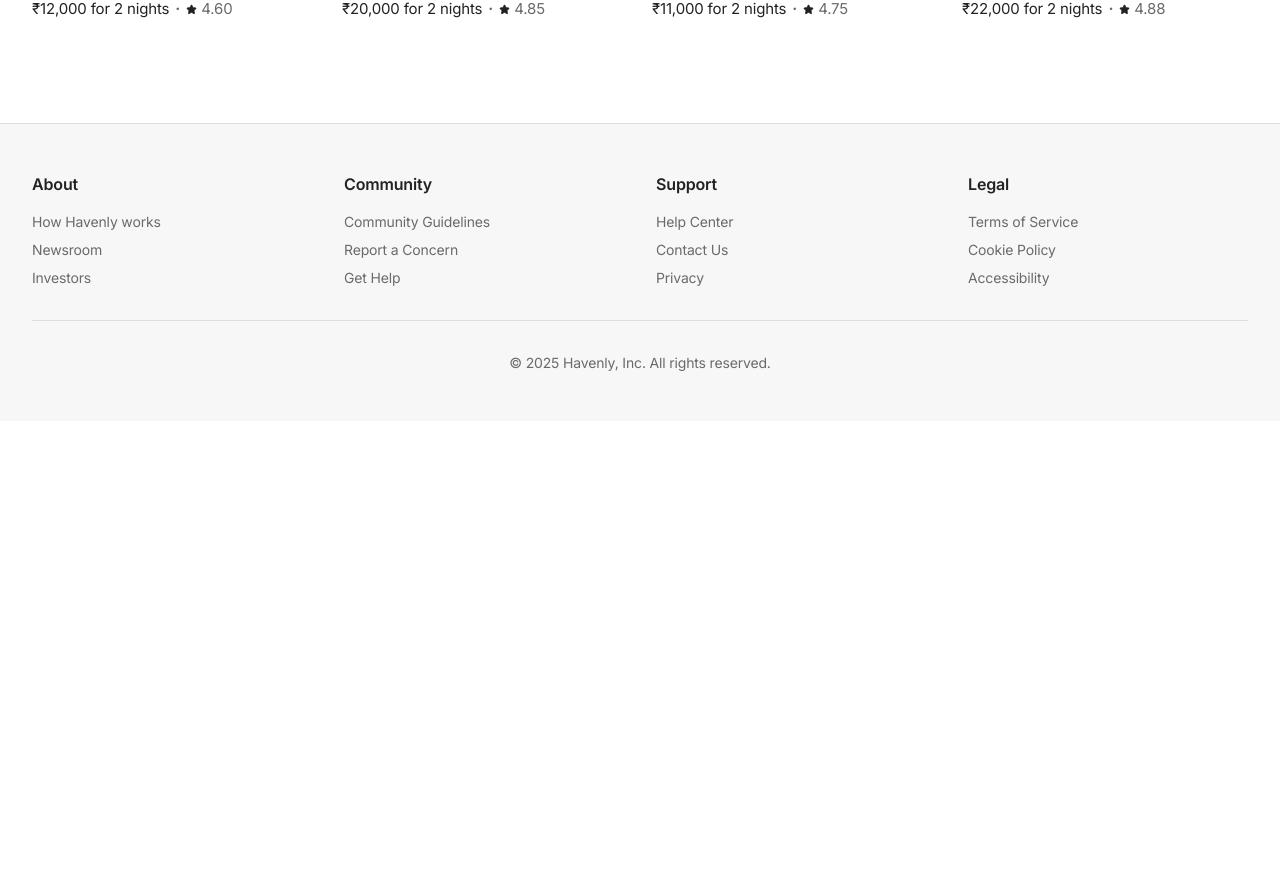
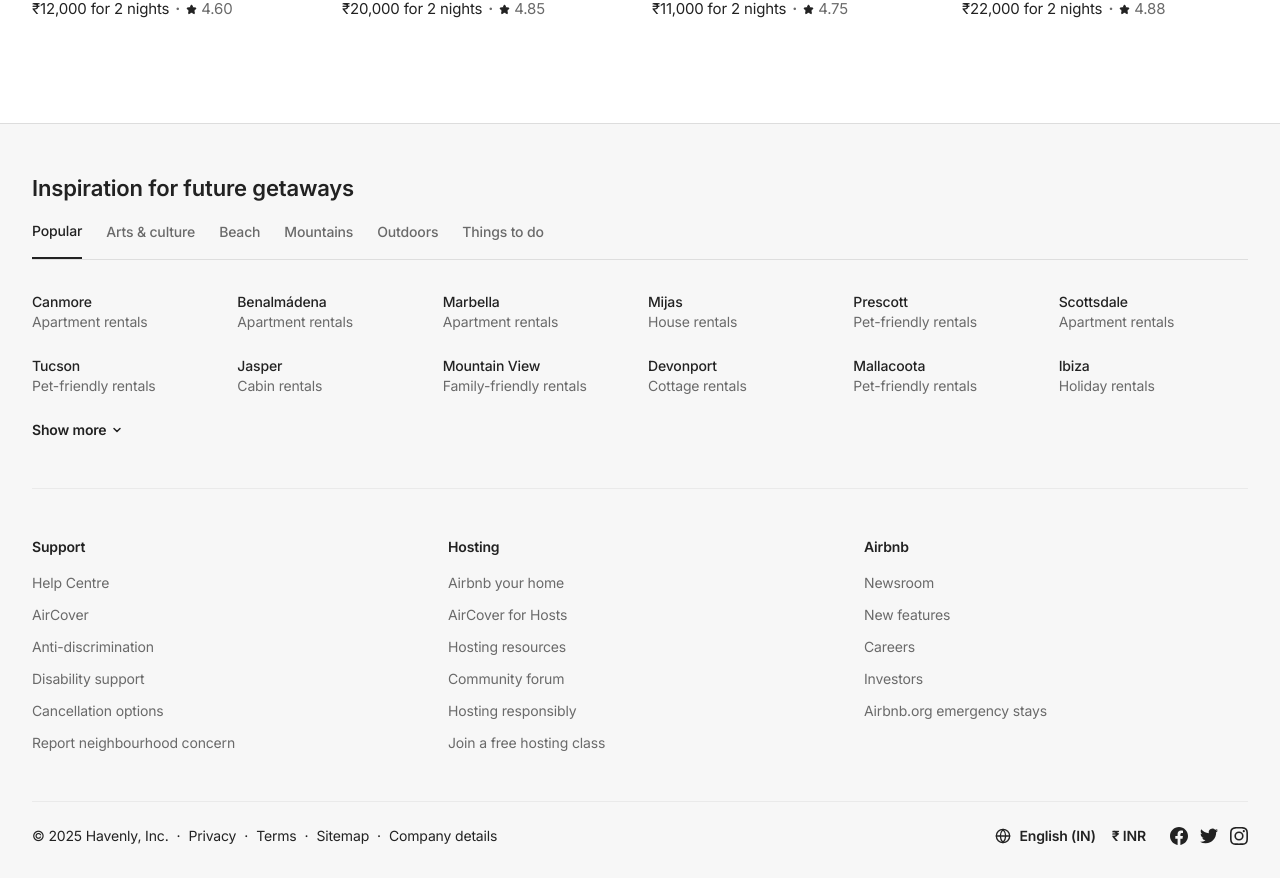
Before and after one commit to akshay0611/havenly, a Next.js app: page / in a window 1280 px wide. Shown: the part 1479-2357 px from the top of the page. Before the commit the page ends 1900 px from the top, so only its background shows below. Built offline with nearby package versions, Linux system fonts and the light colour scheme.

Commit message:
feat: redesign footer with inspiration section and add project design documentation

```diff
--- a/app/page.tsx
+++ b/app/page.tsx
@@ -121,49 +121,116 @@ export default function Home() {
         </div>
       </section>
 
-      {/* Footer */}
-      <footer className="border-t border-border bg-muted py-12">
+      {/* Final Detailed Footer */}
+      <footer className="bg-[#F7F7F7] border-t border-border pt-12 pb-8">
         <div className="mx-auto max-w-7xl px-4 sm:px-6 lg:px-8">
-          <div className="grid gap-8 sm:grid-cols-2 lg:grid-cols-4 mb-8">
-            {/* About */}
+
+          {/* Inspiration Section */}
+          <div className="mb-12">
+            <h2 className="text-[22px] font-semibold text-foreground mb-4">Inspiration for future getaways</h2>
+            <div className="flex gap-6 border-b border-black/10 overflow-x-auto hide-scrollbar mb-8">
+              {['Popular', 'Arts & culture', 'Beach', 'Mountains', 'Outdoors', 'Things to do'].map((tab, i) => (
+                <button key={tab} className={`pb-4 text-sm font-medium transition-colors whitespace-nowrap ${i === 0 ? 'border-b-2 border-foreground text-foreground' : 'text-muted-foreground hover:text-foreground'}`}>
+                  {tab}
+                </button>
+              ))}
+            </div>
+
+            <div className="grid grid-cols-2 md:grid-cols-3 lg:grid-cols-6 gap-y-6 gap-x-4">
+              {[
+                { name: 'Canmore', sub: 'Apartment rentals' },
+                { name: 'Benalmádena', sub: 'Apartment rentals' },
+                { name: 'Marbella', sub: 'Apartment rentals' },
+                { name: 'Mijas', sub: 'House rentals' },
+                { name: 'Prescott', sub: 'Pet-friendly rentals' },
+                { name: 'Scottsdale', sub: 'Apartment rentals' },
+                { name: 'Tucson', sub: 'Pet-friendly rentals' },
+                { name: 'Jasper', sub: 'Cabin rentals' },
+                { name: 'Mountain View', sub: 'Family-friendly rentals' },
+                { name: 'Devonport', sub: 'Cottage rentals' },
+                { name: 'Mallacoota', sub: 'Pet-friendly rentals' },
+                { name: 'Ibiza', sub: 'Holiday rentals' },
+              ].map((loc) => (
+                <div key={loc.name} className="cursor-pointer group">
+                  <div className="text-sm font-medium text-foreground group-hover:text-muted-foreground">{loc.name}</div>
+                  <div className="text-sm text-muted-foreground">{loc.sub}</div>
+                </div>
+              ))}
+              <div className="flex items-center gap-1 text-sm font-semibold text-foreground cursor-pointer hover:underline">
+                Show more <svg xmlns="http://www.w3.org/2000/svg" width="12" height="12" viewBox="0 0 24 24" fill="none" stroke="currentColor" strokeWidth="3" strokeLinecap="round" strokeLinejoin="round"><path d="m6 9 6 6 6-6"/></svg>
+              </div>
+            </div>
+          </div>
+
+          <hr className="border-black/5 mb-12" />
+
+          {/* Links Grid */}
+          <div className="grid gap-8 grid-cols-1 md:grid-cols-3 mb-12">
             <div>
-              <h3 className="font-semibold text-foreground mb-4">About</h3>
-              <ul className="space-y-2 text-sm text-muted-foreground">
-                <li><a href="#" className="hover:text-foreground transition">How Havenly works</a></li>
-                <li><a href="#" className="hover:text-foreground transition">Newsroom</a></li>
-                <li><a href="#" className="hover:text-foreground transition">Investors</a></li>
+              <h3 className="font-semibold text-sm text-foreground mb-4">Support</h3>
+              <ul className="space-y-3 text-sm text-muted-foreground">
+                <li><a href="#" className="hover:underline">Help Centre</a></li>
+                <li><a href="#" className="hover:underline">AirCover</a></li>
+                <li><a href="#" className="hover:underline">Anti-discrimination</a></li>
+                <li><a href="#" className="hover:underline">Disability support</a></li>
+                <li><a href="#" className="hover:underline">Cancellation options</a></li>
+                <li><a href="#" className="hover:underline">Report neighbourhood concern</a></li>
               </ul>
             </div>
-            {/* Community */}
             <div>
-              <h3 className="font-semibold text-foreground mb-4">Community</h3>
-              <ul className="space-y-2 text-sm text-muted-foreground">
-                <li><a href="#" className="hover:text-foreground transition">Community Guidelines</a></li>
-                <li><a href="#" className="hover:text-foreground transition">Report a Concern</a></li>
-                <li><a href="#" className="hover:text-foreground transition">Get Help</a></li>
+              <h3 className="font-semibold text-sm text-foreground mb-4">Hosting</h3>
+              <ul className="space-y-3 text-sm text-muted-foreground">
+                <li><a href="#" className="hover:underline">Airbnb your home</a></li>
+                <li><a href="#" className="hover:underline">AirCover for Hosts</a></li>
+                <li><a href="#" className="hover:underline">Hosting resources</a></li>
+                <li><a href="#" className="hover:underline">Community forum</a></li>
+                <li><a href="#" className="hover:underline">Hosting responsibly</a></li>
+                <li><a href="#" className="hover:underline">Join a free hosting class</a></li>
               </ul>
             </div>
-            {/* Support */}
             <div>
-              <h3 className="font-semibold text-foreground mb-4">Support</h3>
-              <ul className="space-y-2 text-sm text-muted-foreground">
-                <li><a href="#" className="hover:text-foreground transition">Help Center</a></li>
-                <li><a href="#" className="hover:text-foreground transition">Contact Us</a></li>
-                <li><a href="#" className="hover:text-foreground transition">Privacy</a></li>
-              </ul>
-            </div>
-            {/* Legal */}
-            <div>
-              <h3 className="font-semibold text-foreground mb-4">Legal</h3>
-              <ul className="space-y-2 text-sm text-muted-foreground">
-                <li><a href="#" className="hover:text-foreground transition">Terms of Service</a></li>
-                <li><a href="#" className="hover:text-foreground transition">Cookie Policy</a></li>
-                <li><a href="#" className="hover:text-foreground transition">Accessibility</a></li>
+              <h3 className="font-semibold text-sm text-foreground mb-4">Airbnb</h3>
+              <ul className="space-y-3 text-sm text-muted-foreground">
+                <li><a href="#" className="hover:underline">Newsroom</a></li>
+                <li><a href="#" className="hover:underline">New features</a></li>
+                <li><a href="#" className="hover:underline">Careers</a></li>
+                <li><a href="#" className="hover:underline">Investors</a></li>
+                <li><a href="#" className="hover:underline">Airbnb.org emergency stays</a></li>
               </ul>
             </div>
           </div>
-          <div className="border-t border-border pt-8">
-            <p className="text-center text-sm text-muted-foreground">© 2025 Havenly, Inc. All rights reserved.</p>
+
+          <hr className="border-black/5 mb-6" />
+
+          {/* Bottom Bar */}
+          <div className="flex flex-col md:flex-row items-center justify-between gap-4">
+            <div className="flex flex-wrap items-center justify-center gap-2 text-sm text-foreground">
+              <span>© 2025 Havenly, Inc.</span>
+              <span>·</span>
+              <a href="#" className="hover:underline">Privacy</a>
+              <span>·</span>
+              <a href="#" className="hover:underline">Terms</a>
+              <span>·</span>
+              <a href="#" className="hover:underline">Sitemap</a>
+              <span>·</span>
+              <a href="#" className="hover:underline">Company details</a>
+            </div>
+
+            <div className="flex items-center gap-6">
+              <div className="flex items-center gap-4 text-sm font-semibold text-foreground cursor-pointer">
+                <span className="flex items-center gap-2 hover:underline">
+                  <svg xmlns="http://www.w3.org/2000/svg" width="16" height="16" viewBox="0 0 24 24" fill="none" stroke="currentColor" strokeWidth="2" strokeLinecap="round" strokeLinejoin="round"><circle cx="12" cy="12" r="10"/><path d="M12 2a15.3 15.3 0 0 1 4 10 15.3 15.3 0 0 1-4 10 15.3 15.3 0 0 1-4-10 15.3 15.3 0 0 1 4-10z"/><path d="M2 12h20"/></svg>
+                  English (IN)
+                </span>
+                <span className="hover:underline">₹ INR</span>
+              </div>
+              <div className="flex items-center gap-3">
+                {/* Social Icons Placeholder */}
+                <a href="#" className="text-foreground hover:opacity-80 transition"><svg xmlns="http://www.w3.org/2000/svg" width="18" height="18" viewBox="0 0 24 24" fill="currentColor"><path d="M24 12.073c0-6.627-5.373-12-12-12s-12 5.373-12 12c0 5.99 4.388 10.954 10.125 11.854v-8.385H7.078v-3.47h3.047V9.43c0-3.007 1.792-4.669 4.533-4.669 1.312 0 2.686.235 2.686.235v2.953H15.83c-1.491 0-1.956.925-1.956 1.874v2.25h3.328l-.532 3.47h-2.796v8.385C19.612 23.027 24 18.062 24 12.073z"/></svg></a>
+                <a href="#" className="text-foreground hover:opacity-80 transition"><svg xmlns="http://www.w3.org/2000/svg" width="18" height="18" viewBox="0 0 24 24" fill="currentColor"><path d="M23.953 4.57a10 10 0 01-2.825.775 4.958 4.958 0 002.163-2.723c-.951.555-2.005.959-3.127 1.184a4.92 4.92 0 00-8.384 4.482C7.69 8.095 4.067 6.13 1.64 3.162a4.822 4.822 0 00-.666 2.475c0 1.71.87 3.213 2.188 4.096a4.904 4.904 0 01-2.228-.616v.06a4.923 4.923 0 003.946 4.84 4.996 4.996 0 01-2.212.085 4.936 4.936 0 004.604 3.417 9.867 9.867 0 01-6.102 2.105c-.39 0-.779-.023-1.17-.067a13.995 13.995 0 007.557 2.209c9.053 0 13.998-7.496 13.998-13.985 0-.21 0-.42-.015-.63A9.935 9.935 0 0024 4.59z"/></svg></a>
+                <a href="#" className="text-foreground hover:opacity-80 transition"><svg xmlns="http://www.w3.org/2000/svg" width="18" height="18" viewBox="0 0 24 24" fill="currentColor"><path d="M12 2.163c3.204 0 3.584.012 4.85.07 3.252.148 4.771 1.691 4.919 4.919.058 1.265.069 1.645.069 4.849 0 3.205-.012 3.584-.069 4.849-.149 3.225-1.664 4.771-4.919 4.919-1.266.058-1.644.07-4.85.07-3.204 0-3.584-.012-4.849-.07-3.26-.149-4.771-1.699-4.919-4.92-.058-1.265-.07-1.644-.07-4.849 0-3.204.013-3.583.07-4.849.149-3.227 1.664-4.771 4.919-4.919 1.266-.057 1.645-.069 4.849-.069zM12 0C8.741 0 8.333.014 7.053.072 2.695.272.273 2.69.073 7.052.014 8.333 0 8.741 0 12c0 3.259.014 3.668.072 4.948.2 4.358 2.618 6.78 6.98 6.981 1.281.058 1.689.072 4.948.072 3.259 0 3.668-.014 4.948-.072 4.354-.2 6.782-2.618 6.979-6.98.059-1.28.073-1.689.073-4.948 0-3.259-.014-3.667-.072-4.947-.196-4.354-2.617-6.78-6.979-6.98C15.668.014 15.259 0 12 0zm0 5.838a6.162 6.162 0 100 12.324 6.162 6.162 0 000-12.324zM12 16a4 4 0 110-8 4 4 0 010 8zm6.406-11.845a1.44 1.44 0 100 2.881 1.44 1.44 0 000-2.881z"/></svg></a>
+              </div>
+            </div>
           </div>
         </div>
       </footer>
```
